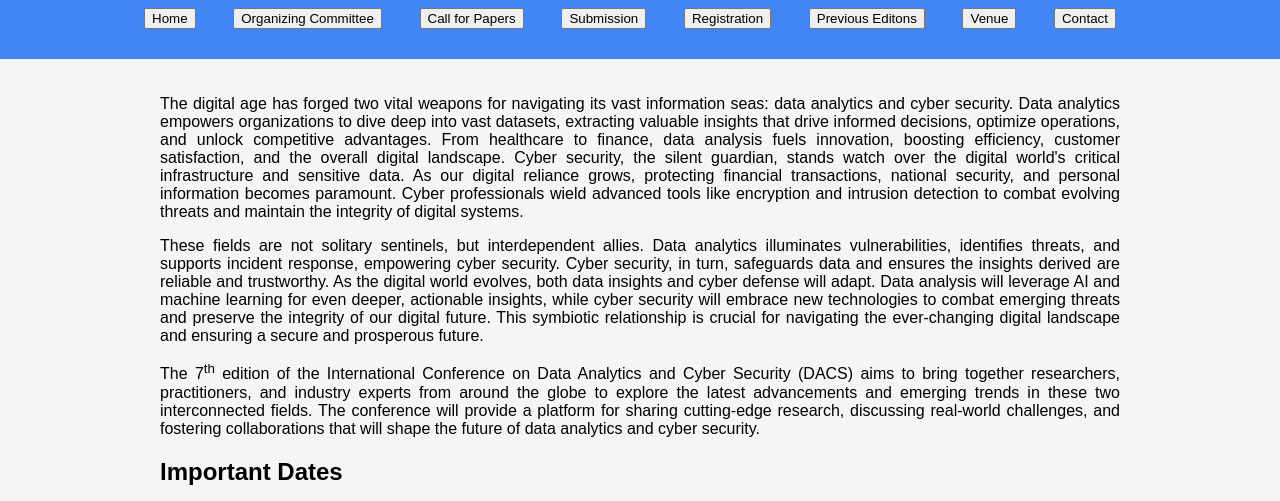
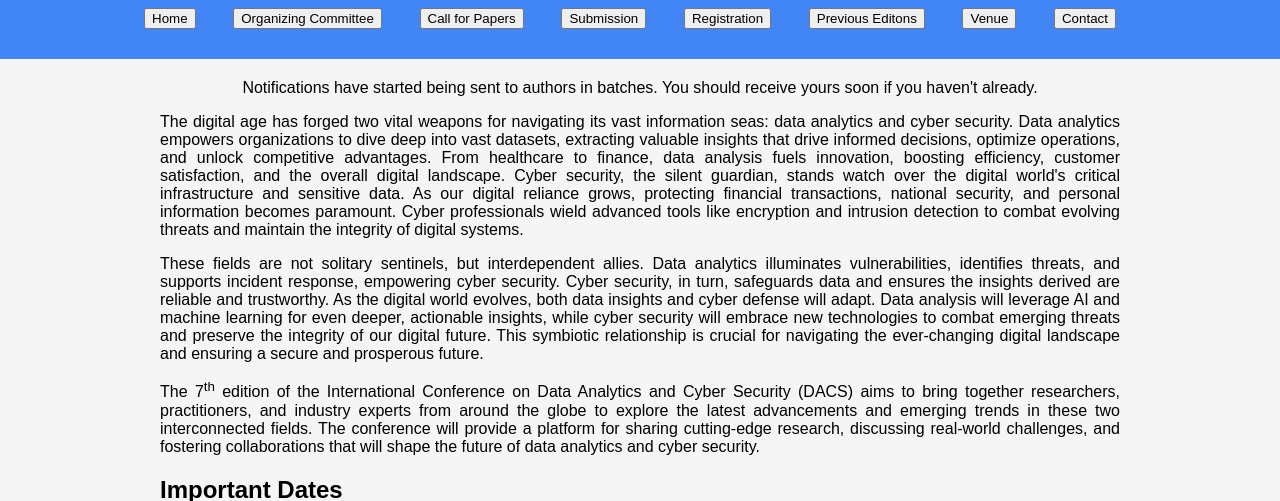
Before and after one commit to icdacs/icdacs.github.io, a plain HTML site: page index.html in a window 1280 px wide. Shown: the part 232-733 px from the top of the page. Drawn offline with Linux system fonts and the light colour scheme.

Commit message:
Update index.html

```diff
--- a/index.html
+++ b/index.html
@@ -36,6 +36,8 @@
 
   <main>
     <section id="home">
+<center>Notifications have started being sent to authors in batches. You should receive yours soon if you haven't already.</center>
+
       <p>The digital age has forged two vital weapons for navigating its vast information seas: data analytics and cyber security. Data analytics empowers organizations to dive deep into vast datasets, extracting valuable insights that drive informed decisions, optimize operations, and unlock competitive advantages. From healthcare to finance, data analysis fuels innovation, boosting efficiency, customer satisfaction, and the overall digital landscape. Cyber security, the silent guardian, stands watch over the digital world's critical infrastructure and sensitive data. As our digital reliance grows, protecting financial transactions, national security, and personal information becomes paramount. Cyber professionals wield advanced tools like encryption and intrusion detection to combat evolving threats and maintain the integrity of digital systems. </p>
 
       <p>These fields are not solitary sentinels, but interdependent allies. Data analytics illuminates vulnerabilities, identifies threats, and supports incident response, empowering cyber security. Cyber security, in turn, safeguards data and ensures the insights derived are reliable and trustworthy. As the digital world evolves, both data insights and cyber defense will adapt. Data analysis will leverage AI and machine learning for even deeper, actionable insights, while cyber security will embrace new technologies to combat emerging threats and preserve the integrity of our digital future. This symbiotic relationship is crucial for navigating the ever-changing digital landscape and ensuring a secure and prosperous future. </p>
```
